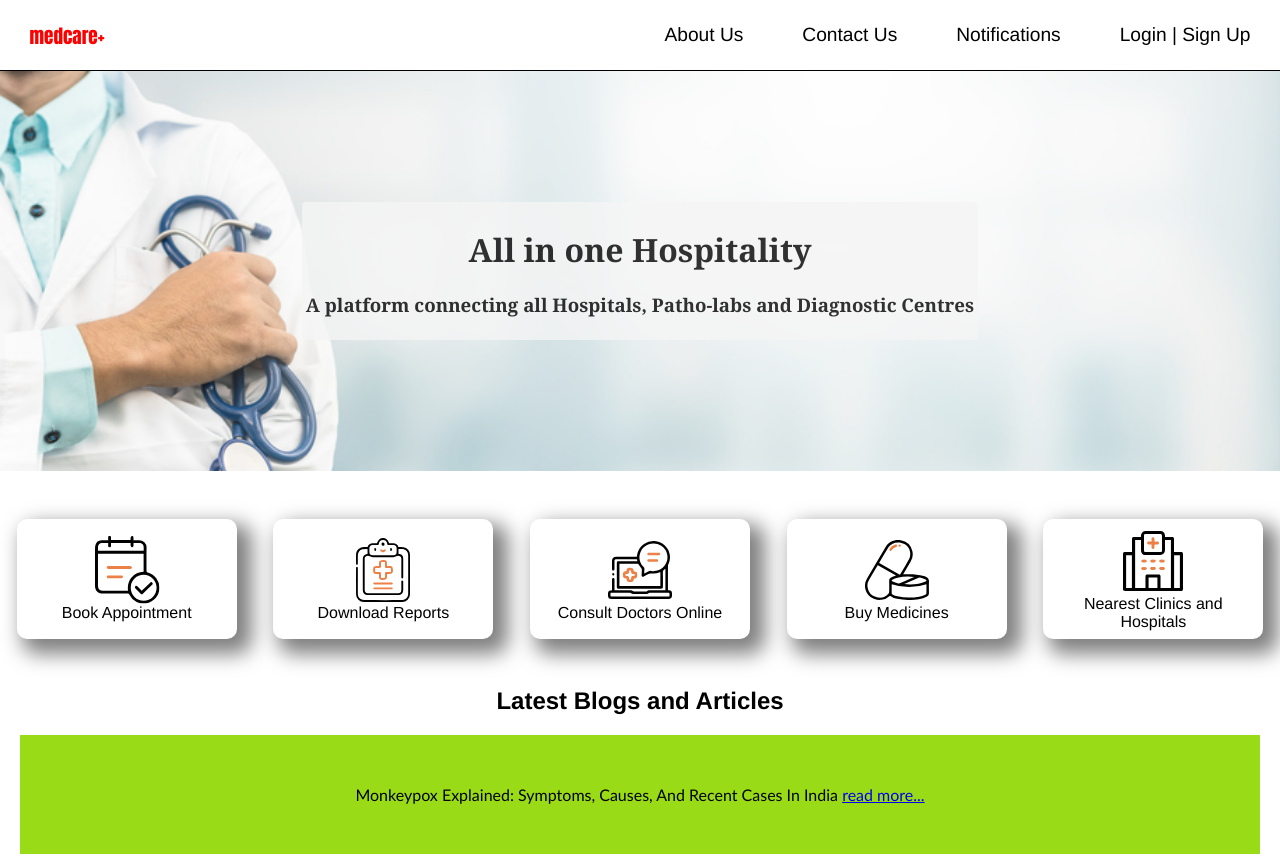
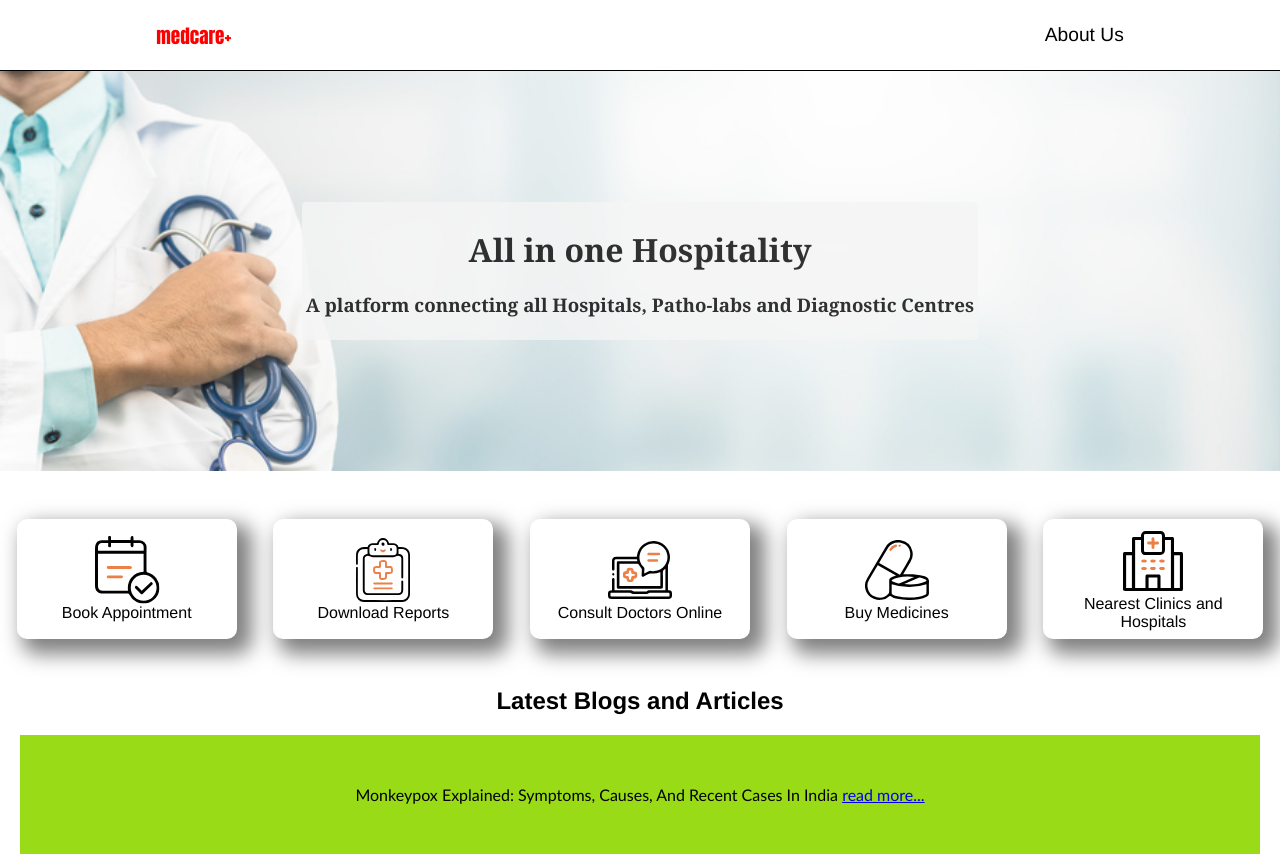
Before and after one commit to irshadhaque/MedCare, a plain HTML site: page index.html in a window 1280 px wide. Shown: the top 857 px of the page. Drawn offline with Linux system fonts and the light colour scheme.

Commit message:
commenting

```diff
--- a/index.html
+++ b/index.html
@@ -16,9 +16,9 @@
                 <a href="./index.html">medcare+</a>
             </div>
             <a class="navlink" href="./aboutus.html">About Us</a>
-            <a class="navlink" href="./contactus.html">Contact Us</a>
+            <!-- <a class="navlink" href="./contactus.html">Contact Us</a>
             <a class="navlink" href="./alerts.html">Notifications</a>
-            <a class="navlink" href="./login.html">Login | Sign Up</a>
+            <a class="navlink" href="./login.html">Login | Sign Up</a> -->
 
         </div>
     </header>
```
